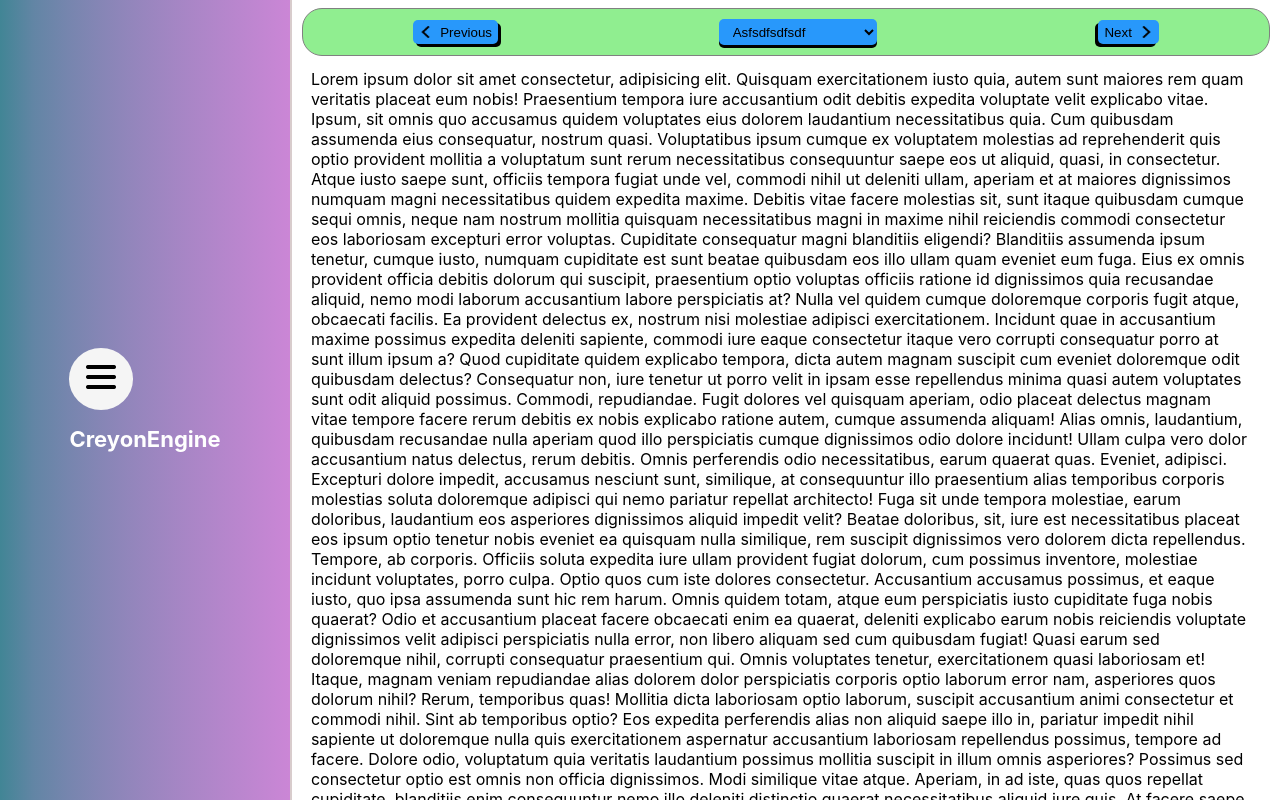
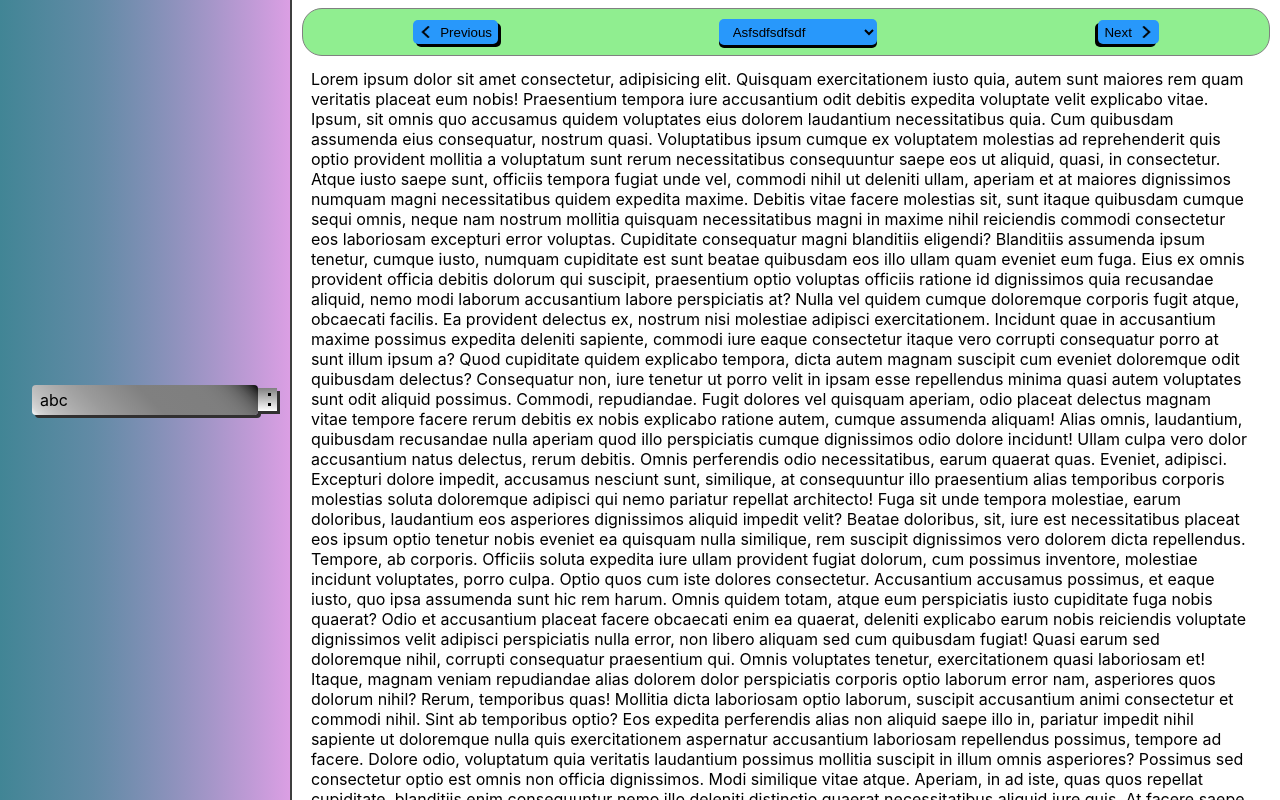
Before and after one commit to rajatmaurya322/CreyonEngine-Docs, a React (Create React App) app: page / in a window 1280 px wide. Shown: the top 800 px of the page. Built offline with nearby package versions, Linux system fonts and the light colour scheme.

Commit message:
add chapter drive to sidebar

```diff
--- a/src/SideBar.css
+++ b/src/SideBar.css
@@ -1,9 +1,9 @@
 aside{
     display: none;
-    background-image: linear-gradient(to right, #418595,35%, #cb86d6);
+    background-image: linear-gradient(to right, #418595,60%, #db9fe4);
     flex: 0.3;
     height: 100vh;
-    border-right: solid 2px rgb(216, 204, 204);
+    border-right: solid 2px #3f3f3f;
 }
 
 @media screen and (width >= 760px){
@@ -14,20 +14,3 @@ aside{
         justify-content: space-around;
     }
 }
-
-.hero{
-    max-width: fit-content;
-    background-color: whitesmoke;
-    padding: 0.8rem 1rem;
-    border-radius: 50%;
-}
-
-.hero img{
-    width: 2rem;
-}
-
-.hero-text{
-    font-size: 22px;
-    font-weight: bold;
-    color: white;
-}
--- a/src/SideBar.jsx
+++ b/src/SideBar.jsx
@@ -1,14 +1,10 @@
+import ChapterDrive from './ChapterDrive';
 import './SideBar.css'
-import hamburger from './images/hamburger.png'
+
 function SideBar(){
     return(
         <aside>
-            <div>
-            <div className='hero'>
-                <img src={hamburger} alt='hero.png'></img>
-            </div>
-            <div className='mt-1 hero-text'>CreyonEngine</div>
-            </div>
+            <ChapterDrive/>
         </aside>
     );
 }
```
